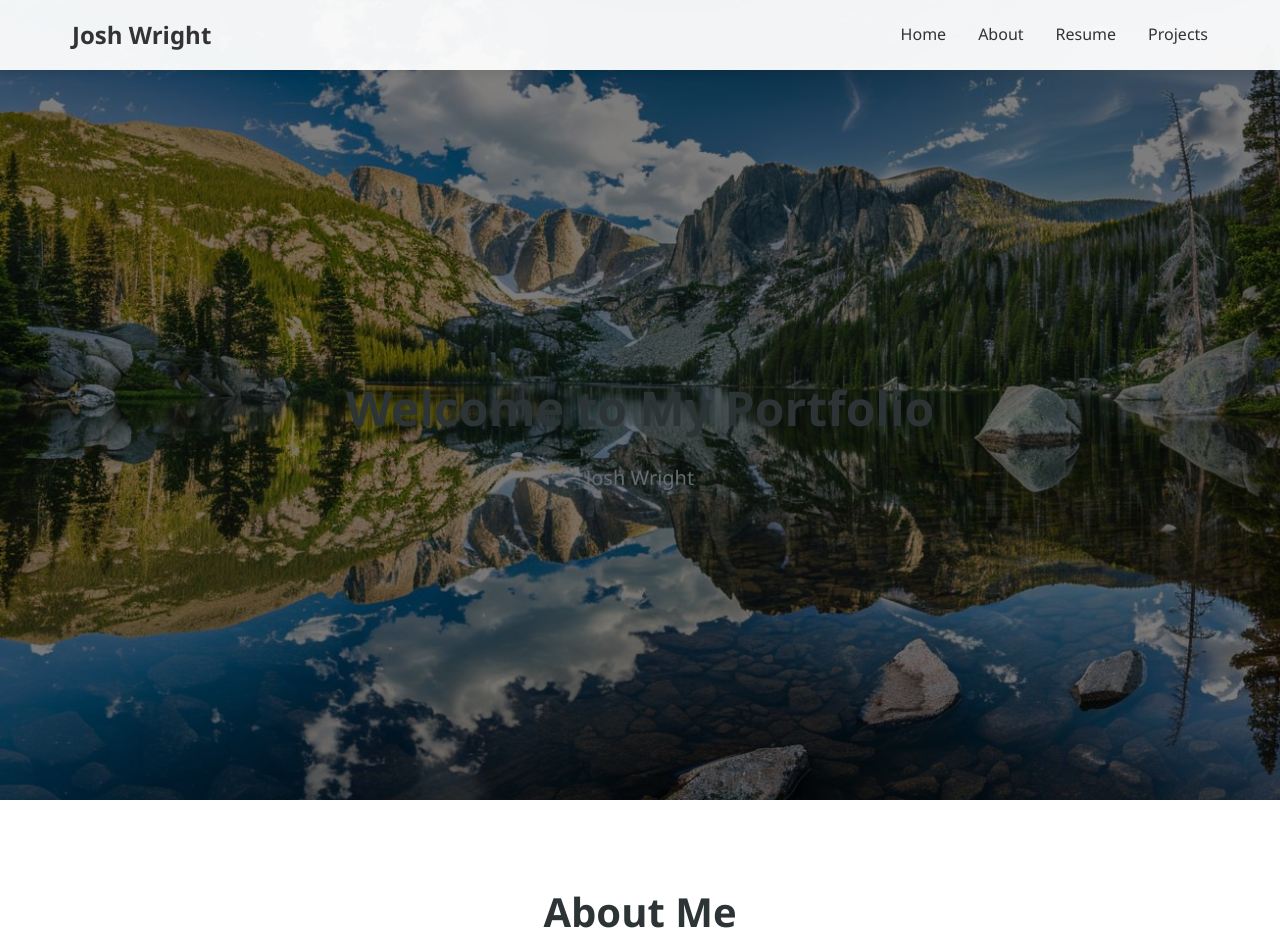
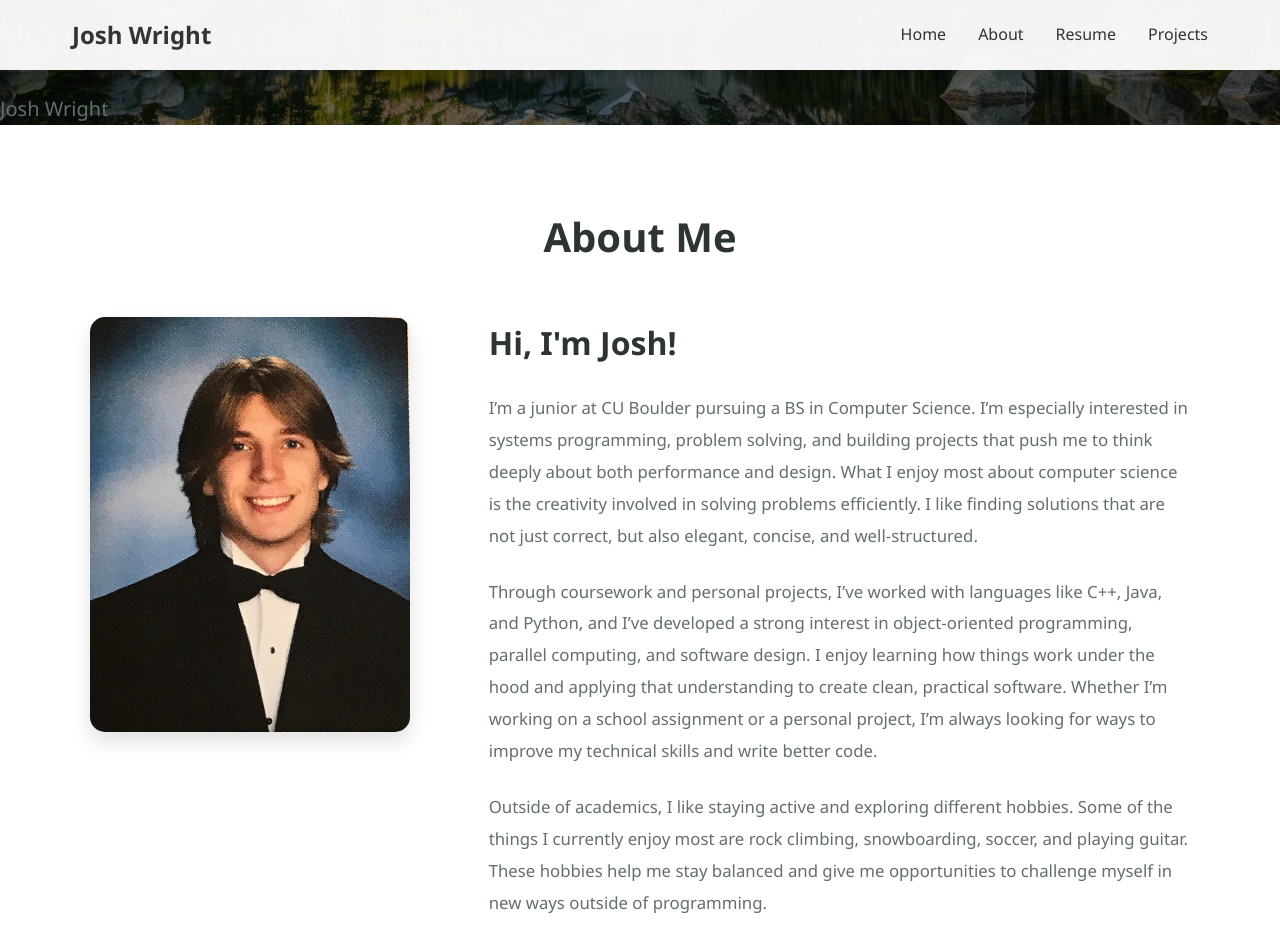
Before and after one commit to joshwright04/joshwright04.github.io, a plain HTML site: page index.html in a window 1280 px wide. Shown: the top 947 px of the page. Drawn offline with Linux system fonts and the light colour scheme.

Commit message:
Refactor hero section background styling

```diff
--- a/styles.css
+++ b/styles.css
@@ -60,27 +60,10 @@
 
 /* Hero Section */
 .hero {
-    position: relative;
-    min-height: 100vh;
-    display: flex;
-    align-items: center;
-    justify-content: center;
-    text-align: center;
-    padding: 6rem 2rem 2rem;
-
-    background: url("assets/background.jpg") no-repeat center center;
+    background:
+        linear-gradient(rgba(0,0,0,0.6), rgba(0,0,0,0.6)),
+        url("assets/background.jpg") no-repeat center center;
     background-size: cover;
-}
-
-.hero::before {
-    content: "";
-    position: absolute;
-    top: 0;
-    left: 0;
-    width: 100%;
-    height: 100%;
-
-    background: rgba(0, 0, 0, 0.5); /* darkness level */
 }
 
 .hero-content {
```
